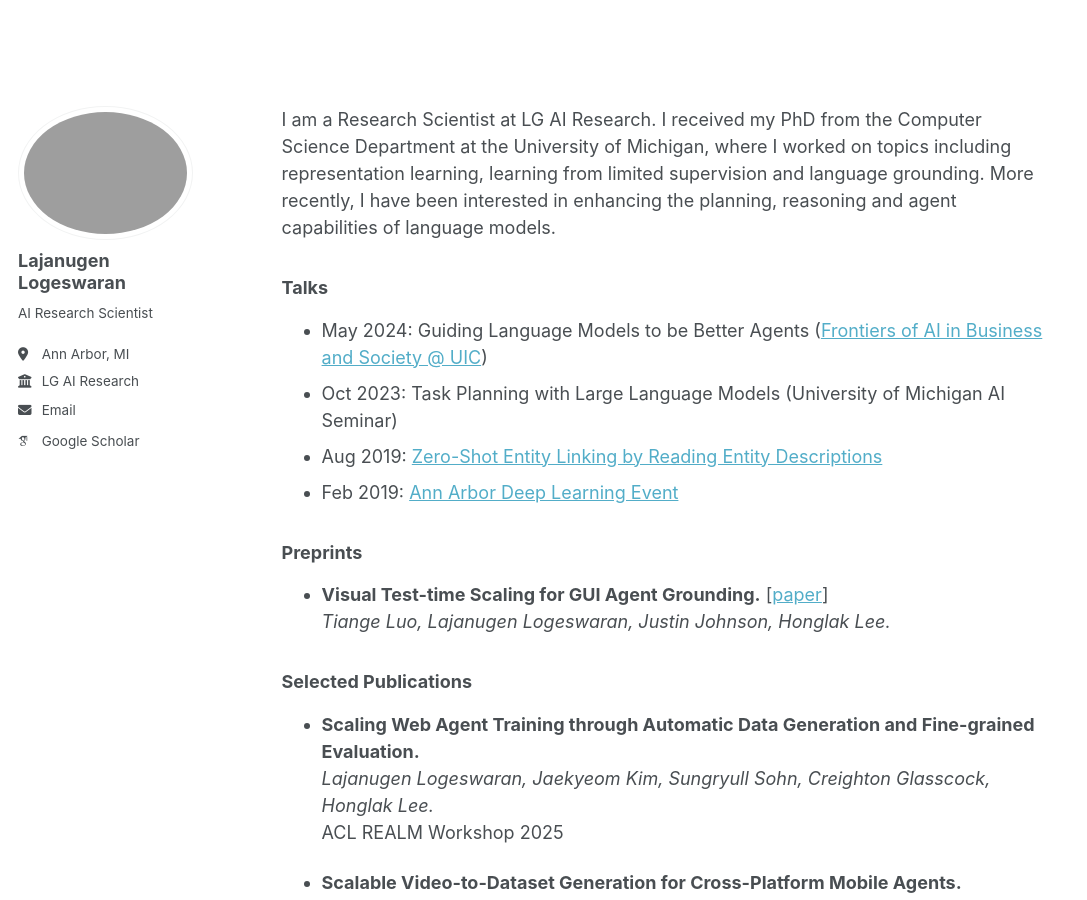
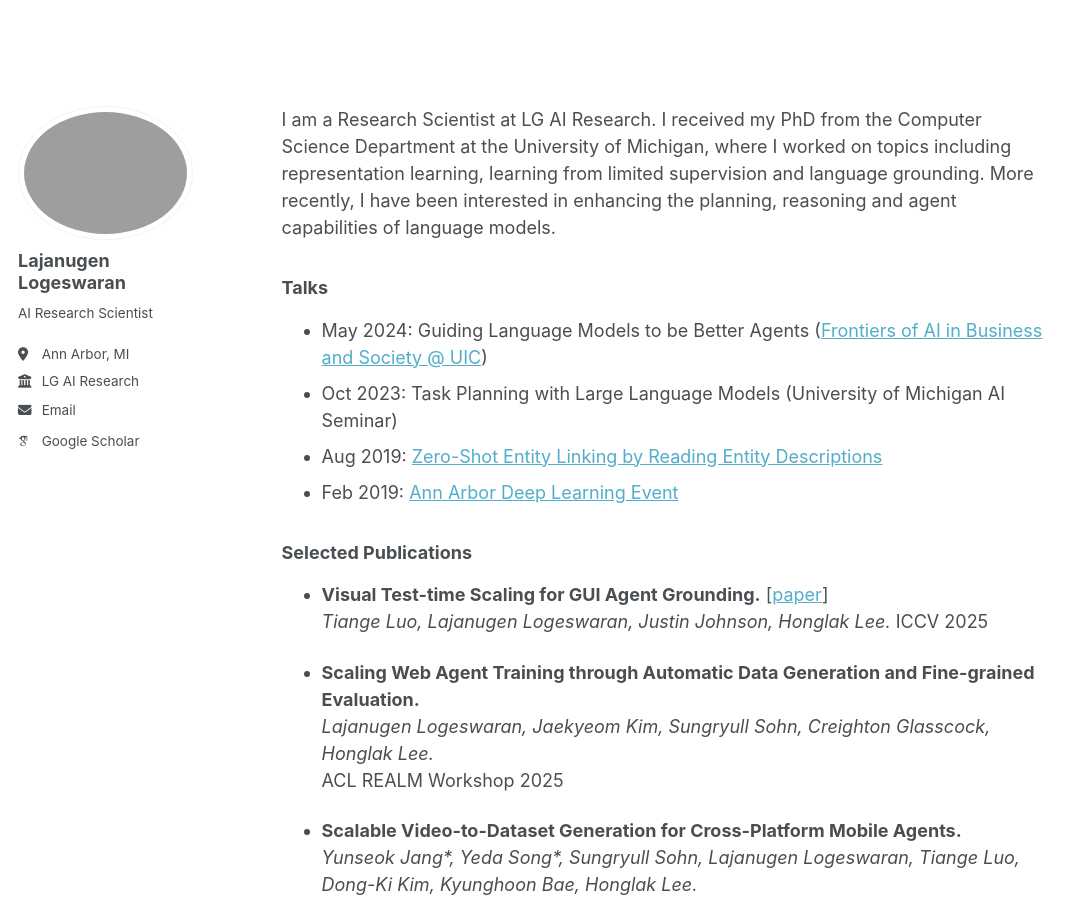
Before and after one commit to lajanugen/lajanugen.github.io, a Jekyll site: the page built from _pages/about.md, in a window 1280 px wide and 900 px high. Shown: the whole window, without its empty margins (0-1087 px from the left). Built offline with Jekyll 4.4.1, drawn with Linux system fonts in a browser that asks for light colours; some web fonts are replaced.

Commit message:
Update about.md

```diff
--- a/_pages/about.md
+++ b/_pages/about.md
@@ -15,12 +15,11 @@ I am a Research Scientist at LG AI Research. I received my PhD from the Computer
 - Aug 2019: [Zero-Shot Entity Linking by Reading Entity Descriptions](https://vimeo.com/384777050)
 - Feb 2019: [Ann Arbor Deep Learning Event](https://alxndrkalinin.github.io/a2-dlearn-4/)
 
-### Preprints
+### Selected Publications
 
 - **Visual Test-time Scaling for GUI Agent Grounding.** \[[paper](https://arxiv.org/pdf/2505.00684)\]
   *Tiange Luo, Lajanugen Logeswaran, Justin Johnson, Honglak Lee.*
-
-### Selected Publications
+  ICCV 2025
 
 - **Scaling Web Agent Training through Automatic Data Generation and Fine-grained Evaluation.**
   *Lajanugen Logeswaran, Jaekyeom Kim, Sungryull Sohn, Creighton Glasscock, Honglak Lee.*
```
